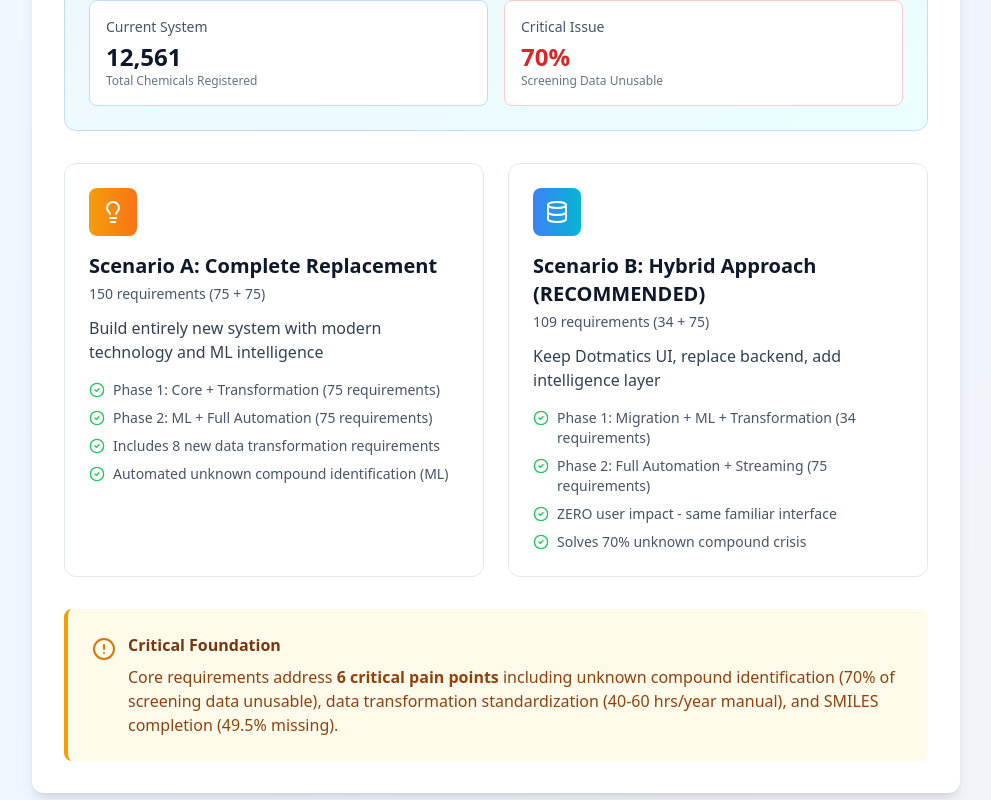
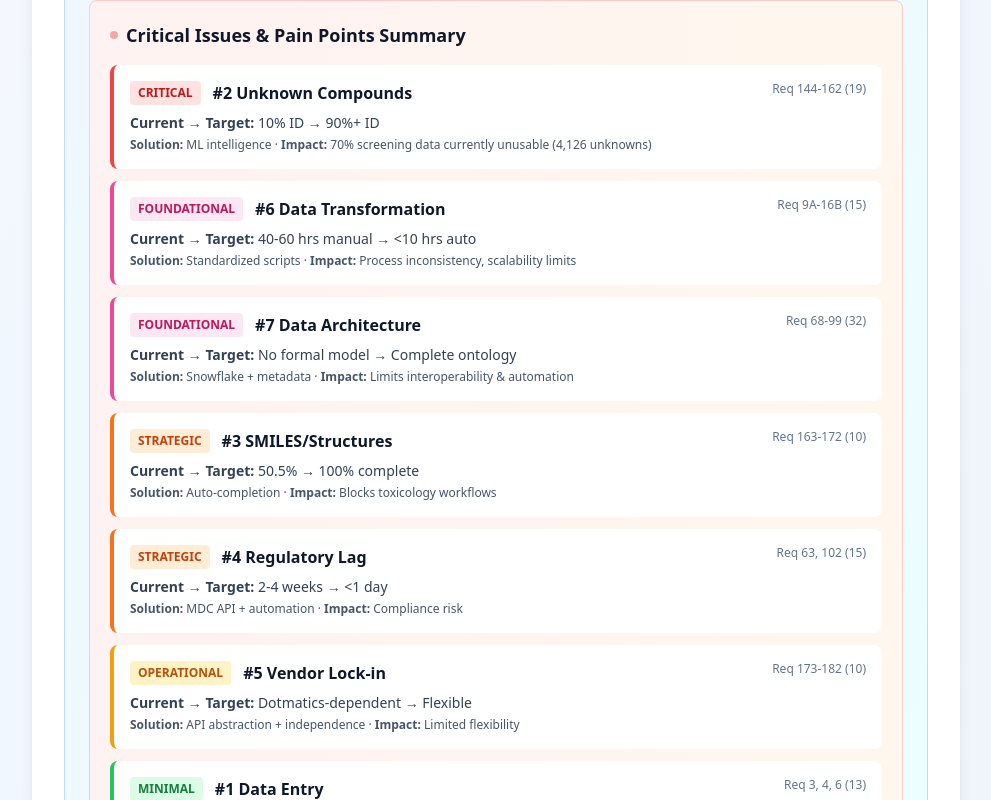
Before and after one commit to akannan2987/Pandora_toolbox_PRD, a React (Vite) app: page / in a window 1280 px wide. Shown: the part 720-1520 px from the top of the page, without its empty margins (288-1279 px from the left). Built offline with nearby package versions, Linux system fonts and the light colour scheme.

Commit message:
Updated App.tsx

```diff
--- a/src/App.tsx
+++ b/src/App.tsx
@@ -185,16 +185,132 @@ function OverviewSection() {
           </div>
         </div>
 
-        <div className="mt-4 grid grid-cols-2 gap-4">
-          <div className="bg-white p-4 rounded-lg border border-blue-200">
-            <p className="text-sm text-slate-600 mb-1">Current System</p>
-            <p className="text-2xl font-bold text-slate-900">12,561</p>
-            <p className="text-xs text-slate-500">Total Chemicals Registered</p>
-          </div>
-          <div className="bg-white p-4 rounded-lg border border-red-200">
-            <p className="text-sm text-slate-600 mb-1">Critical Issue</p>
-            <p className="text-2xl font-bold text-red-600">70%</p>
-            <p className="text-xs text-slate-500">Screening Data Unusable</p>
+        {/* Critical Issues Summary */}
+        <div className="mt-4 bg-gradient-to-r from-red-50 to-orange-50 border border-red-200 rounded-lg p-5">
+          <h4 className="text-lg font-bold text-slate-900 mb-4 flex items-center">
+            <span className="w-2 h-2 bg-red-500 rounded-full mr-2 animate-pulse"></span>
+            Critical Issues & Pain Points Summary
+          </h4>
+
+          <div className="space-y-3">
+            {/* Critical */}
+            <div className="bg-white rounded-lg p-4 border-l-4 border-red-500">
+              <div className="flex items-start justify-between mb-2">
+                <div className="flex items-center">
+                  <span className="px-2 py-1 bg-red-100 text-red-700 text-xs font-bold rounded mr-3">CRITICAL</span>
+                  <h5 className="font-bold text-slate-900">#2 Unknown Compounds</h5>
+                </div>
+                <span className="text-xs text-slate-500">Req 144-162 (19)</span>
+              </div>
+              <p className="text-sm text-slate-700 mb-1">
+                <span className="font-semibold">Current → Target:</span> 10% ID → 90%+ ID
+              </p>
+              <p className="text-xs text-slate-600">
+                <strong>Solution:</strong> ML intelligence · <strong>Impact:</strong> 70% screening data currently unusable (4,126 unknowns)
+              </p>
+            </div>
+
+            {/* Foundational - Data Transformation */}
+            <div className="bg-white rounded-lg p-4 border-l-4 border-pink-500">
+              <div className="flex items-start justify-between mb-2">
+                <div className="flex items-center">
+                  <span className="px-2 py-1 bg-pink-100 text-pink-700 text-xs font-bold rounded mr-3">FOUNDATIONAL</span>
+                  <h5 className="font-bold text-slate-900">#6 Data Transformation</h5>
+                </div>
+                <span className="text-xs text-slate-500">Req 9A-16B (15)</span>
+              </div>
+              <p className="text-sm text-slate-700 mb-1">
+                <span className="font-semibold">Current → Target:</span> 40-60 hrs manual → &lt;10 hrs auto
+              </p>
+              <p className="text-xs text-slate-600">
+                <strong>Solution:</strong> Standardized scripts · <strong>Impact:</strong> Process inconsistency, scalability limits
+              </p>
+            </div>
+
+            {/* Foundational - Data Architecture */}
+            <div className="bg-white rounded-lg p-4 border-l-4 border-pink-500">
+              <div className="flex items-start justify-between mb-2">
+                <div className="flex items-center">
+                  <span className="px-2 py-1 bg-pink-100 text-pink-700 text-xs font-bold rounded mr-3">FOUNDATIONAL</span>
+                  <h5 className="font-bold text-slate-900">#7 Data Architecture</h5>
+                </div>
+                <span className="text-xs text-slate-500">Req 68-99 (32)</span>
+              </div>
+              <p className="text-sm text-slate-700 mb-1">
+                <span className="font-semibold">Current → Target:</span> No formal model → Complete ontology
+              </p>
+              <p className="text-xs text-slate-600">
+                <strong>Solution:</strong> Snowflake + metadata · <strong>Impact:</strong> Limits interoperability & automation
+              </p>
+            </div>
+
+            {/* Strategic - SMILES */}
+            <div className="bg-white rounded-lg p-4 border-l-4 border-orange-500">
+              <div className="flex items-start justify-between mb-2">
+                <div className="flex items-center">
+                  <span className="px-2 py-1 bg-orange-100 text-orange-700 text-xs font-bold rounded mr-3">STRATEGIC</span>
+                  <h5 className="font-bold text-slate-900">#3 SMILES/Structures</h5>
+                </div>
+                <span className="text-xs text-slate-500">Req 163-172 (10)</span>
+              </div>
+              <p className="text-sm text-slate-700 mb-1">
+                <span className="font-semibold">Current → Target:</span> 50.5% → 100% complete
+              </p>
+              <p className="text-xs text-slate-600">
+                <strong>Solution:</strong> Auto-completion · <strong>Impact:</strong> Blocks toxicology workflows
+              </p>
+            </div>
+
+            {/* Strategic - Regulatory */}
+            <div className="bg-white rounded-lg p-4 border-l-4 border-orange-500">
+              <div className="flex items-start justify-between mb-2">
+                <div className="flex items-center">
+                  <span className="px-2 py-1 bg-orange-100 text-orange-700 text-xs font-bold rounded mr-3">STRATEGIC</span>
+                  <h5 className="font-bold text-slate-900">#4 Regulatory Lag</h5>
+                </div>
+                <span className="text-xs text-slate-500">Req 63, 102 (15)</span>
+              </div>
+              <p className="text-sm text-slate-700 mb-1">
+                <span className="font-semibold">Current → Target:</span> 2-4 weeks → &lt;1 day
+              </p>
+              <p className="text-xs text-slate-600">
+                <strong>Solution:</strong> MDC API + automation · <strong>Impact:</strong> Compliance risk
+              </p>
+            </div>
+
+            {/* Operational - Vendor Lock-in */}
+            <div className="bg-white rounded-lg p-4 border-l-4 border-amber-500">
+              <div className="flex items-start justify-between mb-2">
+                <div className="flex items-center">
+                  <span className="px-2 py-1 bg-amber-100 text-amber-700 text-xs font-bold rounded mr-3">OPERATIONAL</span>
+                  <h5 className="font-bold text-slate-900">#5 Vendor Lock-in</h5>
+                </div>
+                <span className="text-xs text-slate-500">Req 173-182 (10)</span>
+              </div>
+              <p className="text-sm text-slate-700 mb-1">
+                <span className="font-semibold">Current → Target:</span> Dotmatics-dependent → Flexible
+              </p>
+              <p className="text-xs text-slate-600">
+                <strong>Solution:</strong> API abstraction + independence · <strong>Impact:</strong> Limited flexibility
+              </p>
+            </div>
+
+            {/* Minimal - Data Entry */}
+            <div className="bg-white rounded-lg p-4 border-l-4 border-green-500">
+              <div className="flex items-start justify-between mb-2">
+                <div className="flex items-center">
+                  <span className="px-2 py-1 bg-green-100 text-green-700 text-xs font-bold rounded mr-3">MINIMAL</span>
+                  <h5 className="font-bold text-slate-900">#1 Data Entry</h5>
+                </div>
+                <span className="text-xs text-slate-500">Req 3, 4, 6 (13)</span>
+              </div>
+              <p className="text-sm text-slate-700 mb-1">
+                <span className="font-semibold">Current → Target:</span> 17-33 hrs/yr (not a problem)
+              </p>
+              <p className="text-xs text-slate-600">
+                <strong>Solution:</strong> Optimize downstream (transformation) · <strong>Impact:</strong> Already efficient
+              </p>
+            </div>
           </div>
         </div>
       </div>
```
